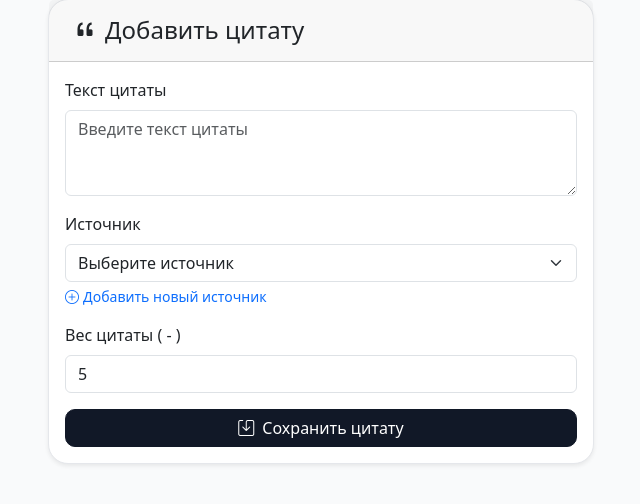
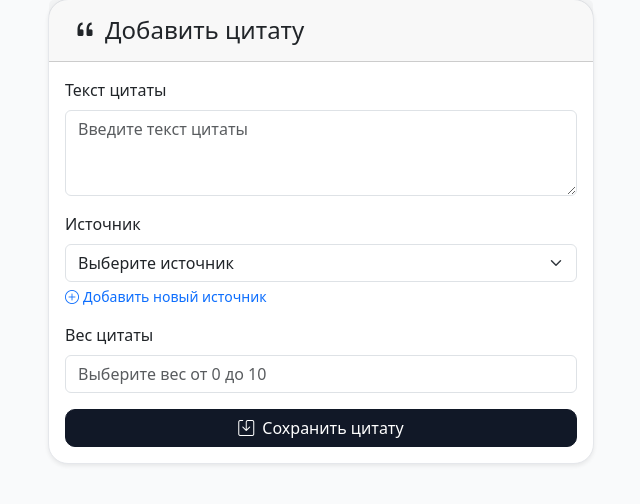
Before and after one commit to iamneefee/random-quotes, a Django app: page /add/quote/ in a window 1280 px wide. Shown: the part 82-586 px from the top of the page, without its empty margins (319-959 px from the left). Run offline with Django 5.2, Linux system fonts and the light colour scheme; data that the repository does not hold is empty.

Commit message:
fix: updated templates

```diff
--- a/quotes/forms.py
+++ b/quotes/forms.py
@@ -21,6 +21,13 @@ class SourceForm(forms.ModelForm):
 
 
 class QuoteForm(forms.ModelForm):
+    weight = forms.IntegerField(
+        min_value=Quote.MIN_WEIGHT,
+        max_value=Quote.MAX_WEIGHT,
+        widget=forms.NumberInput(
+            attrs={'class': 'form-control', 'placeholder': f'Выберите вес от {Quote.MIN_WEIGHT} до {Quote.MAX_WEIGHT}'})
+    )
+
     class Meta:
         model = Quote
         fields = ['text', 'source', 'weight']
@@ -31,11 +38,6 @@ class QuoteForm(forms.ModelForm):
                 'placeholder': 'Введите текст цитаты'
             }),
             'source': forms.Select(attrs={'class': 'form-select'}),
-            'weight': forms.NumberInput(attrs={
-                'class': 'form-control',
-                'min': Quote.MIN_WEIGHT,
-                'max': Quote.MAX_WEIGHT
-            }),
         }
 
     def __init__(self, *args, **kwargs):
--- a/quotes/templates/quotes/components/no_quotes.html
+++ b/quotes/templates/quotes/components/no_quotes.html
@@ -4,7 +4,7 @@
     </div>
     <h3 class="mt-4">Цитаты не найдены</h3>
     <p class="text-muted mb-4">В базе данных пока нет ни одной цитаты</p>
-    <a href="#" class="btn btn-primary">
+    <a href="{% url 'quotes:add-quote' %}" class="btn btn-primary">
         <span class="p-1"><i class="bi bi-plus me-2"></i>Добавить первую цитату</span>
     </a>
 </div>
--- a/quotes/templates/quotes/pages/add_quote.html
+++ b/quotes/templates/quotes/pages/add_quote.html
@@ -35,10 +35,7 @@
                         </div>
 
                         <div class="mb-3">
-                            <label for="{{ form.weight.id_for_label }}" class="form-label">
-                                Вес цитаты ({{ form.fields.weight.validators.0.limit_value }} -
-                                {{ form.fields.weight.validators.1.limit_value }})
-                            </label>
+                            <label for="{{ form.weight.id_for_label }}" class="form-label">Вес цитаты</label>
                             {{ form.weight }}
                         </div>
 
```
